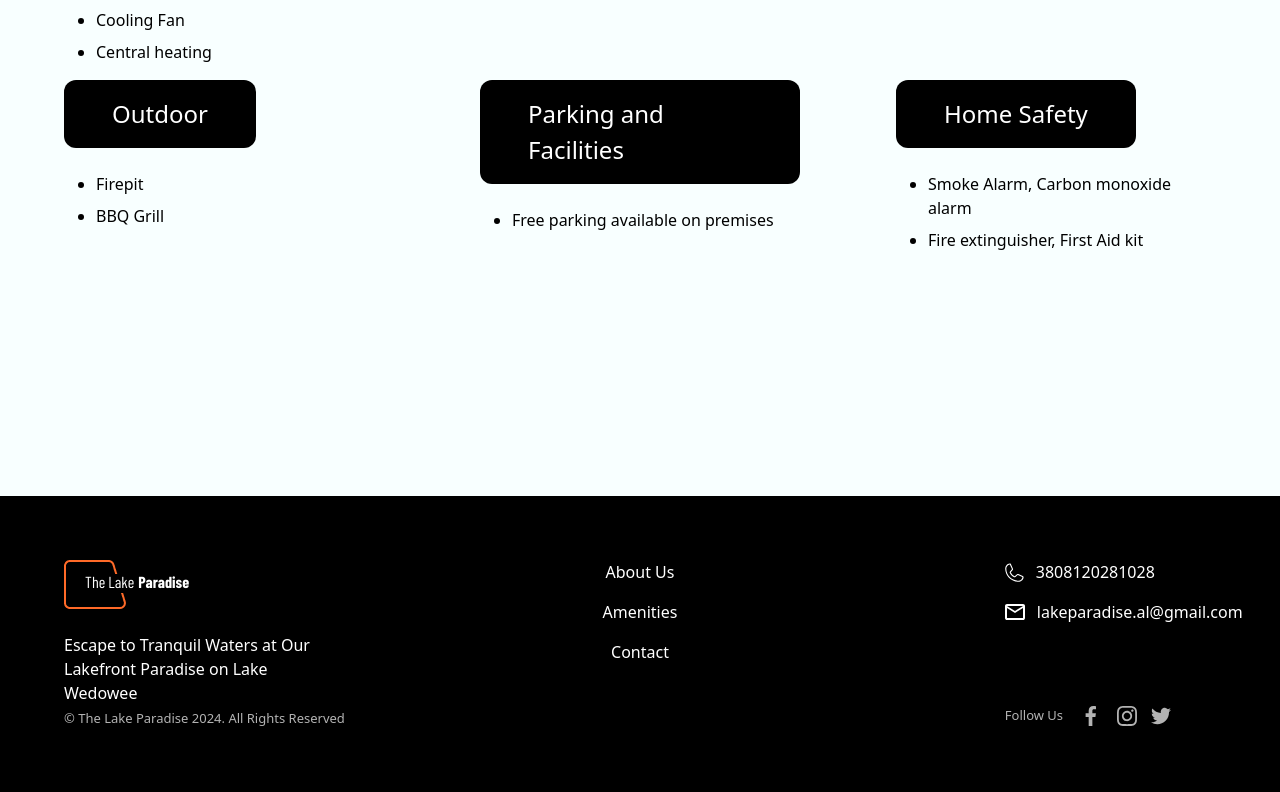
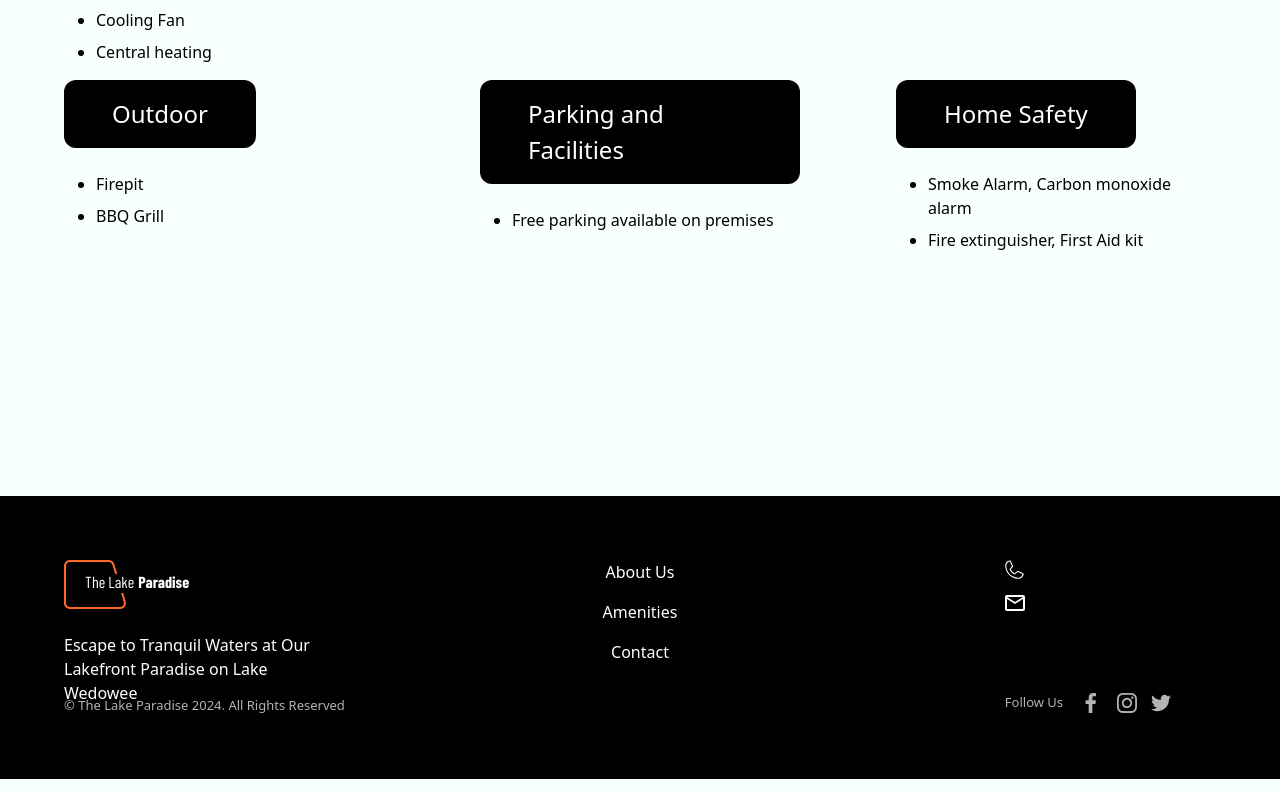
Before and after one commit to Qriocity-Company/lake-paradise, a React (Vite) app: page / in a window 1280 px wide. Shown: the part 3961-4753 px from the top of the page. Built offline with nearby package versions, Linux system fonts and the light colour scheme; no server answers; a web font is replaced by a local one.

Commit message:
third  Commit

```diff
--- a/src/components/Footer.jsx
+++ b/src/components/Footer.jsx
@@ -6,8 +6,10 @@ import email from '../assets/email.svg'
 import fb from '../assets/facebook.svg'
 import insta from '../assets/insta.svg'
 import twitter from '../assets/twitter.svg'
+import useFetch from '../hooks/useFetch'
 
 const Footer = () => {
+    const { data, loading, error } = useFetch(`https://lake-paradise-admin.onrender.com/hotel/get-hotel`)
   return (
     <div className='w-full flex flex-col items-center bg-black text-white mt-8 md:mt-12 py-12 pb-24 md:py-16 md:pb-16'>
         <div className='relative w-[90%] grid md:grid-cols-3 grid-cols-1 gap-6 md:gap-12'>
@@ -29,11 +31,11 @@ const Footer = () => {
                 <div className='md:w-[60%] flex flex-col items-left gap-4'>
                     <div className='flex items-center gap-3'>
                         <img src={phone} alt="" />
-                        <p>3808120281028</p>
+                        <p>{data.hotel?.contacts[0]}</p>
                     </div>
                     <div className='flex items-center gap-3'>
                         <img src={email} alt="" />
-                        <p>lakeparadise.al@gmail.com</p>
+                        <p>{data.hotel?.contacts[1]}</p>
                     </div>
                     <div className='flex items-right items-center gap-4 mt-4 md:mt-16'>
                         <p className='text-[13px] text-[#B3B3B3]'>Follow Us</p>
```
